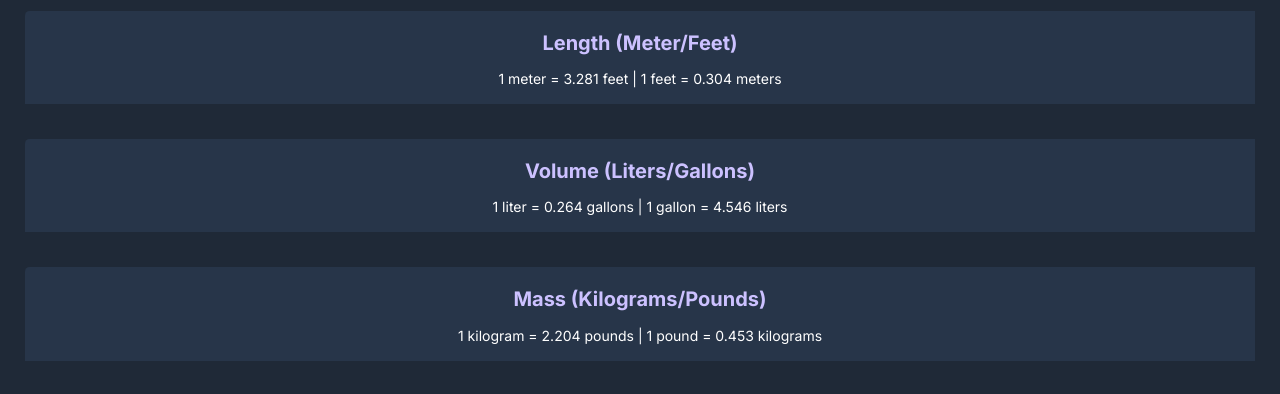
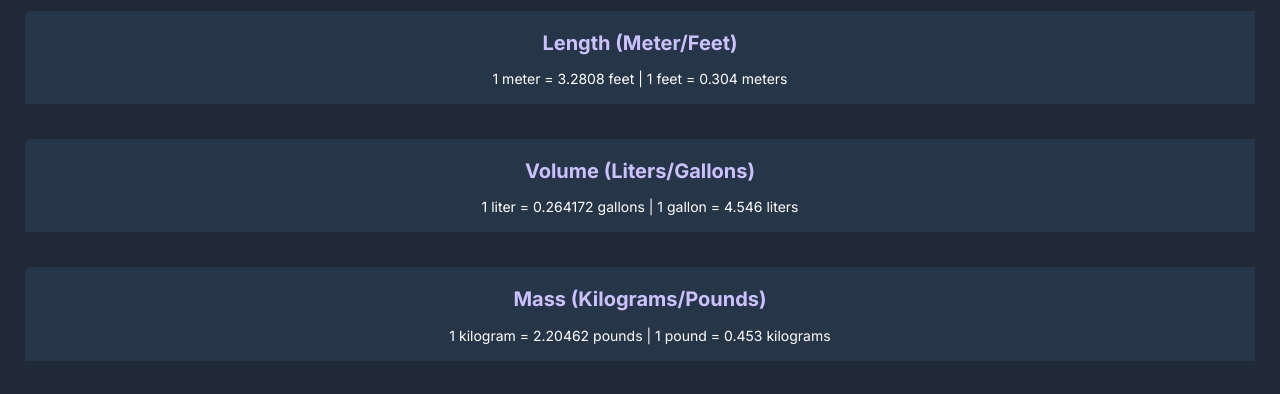
Before and after one commit to beagrcia/Unit-Converter, a plain HTML site: page index.html in a window 1280 px wide. Shown: the part 309-703 px from the top of the page. Drawn offline with nearby package versions, Linux system fonts and the light colour scheme.

Commit message:
V2
I have updated the height of the canvas and the unit of measurements for more accurate output

```diff
--- a/index.css
+++ b/index.css
@@ -1,5 +1,6 @@
 body {
     margin: 0;
+    height: 100%;
 }
 
 .container {
@@ -78,7 +79,6 @@ h2 {
 body, .row-container{
     background: #1F2937;
     width: 100%;
-    height: 100%;
     margin: 0;
 }
 
--- a/index.js
+++ b/index.js
@@ -11,9 +11,9 @@ let inputVolume = document.getElementById("volume")
 let inputMass = document.getElementById("mass")
 let stringNum = ""
 //variable = with value
-const feet = 3.281
-const gallon = 0.264
-const pounds = 2.204
+const feet = 3.2808
+const gallon = 0.264172
+const pounds = 2.20462
 const meter = 0.304
 const liters = 4.546
 const kilogram = 0.453
```
